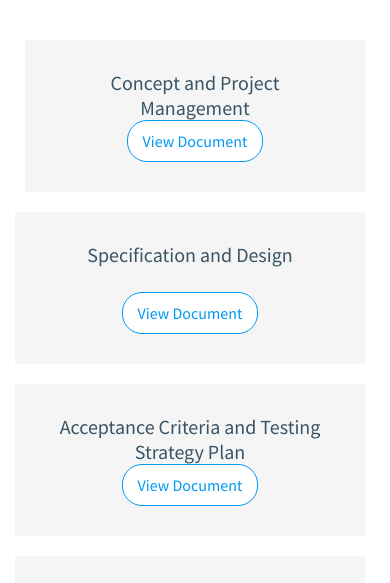
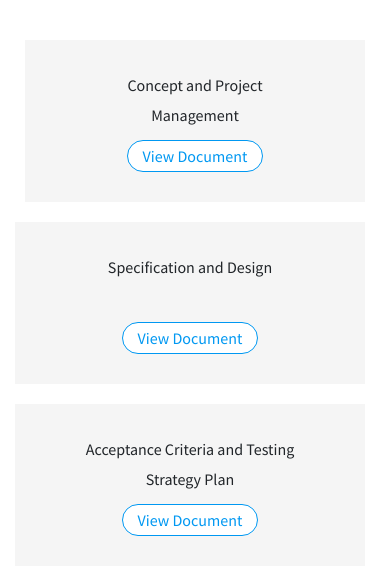
Before and after one commit to YiJio/ePCR, a plain HTML site: page documents.html in a window 390 px wide. Shown: the part 242-825 px from the top of the page. Drawn offline with nearby package versions, Linux system fonts and the light colour scheme.

Commit message:
Update styles-2.css

```diff
--- a/styles-2.css
+++ b/styles-2.css
@@ -2,23 +2,25 @@
 
 body { border:0; outline:0; margin:0; padding:0; font-size:16px; font-family:'Source Sans Pro', sans-serif; line-height:30px; }
 h2 { font-family:'Raleway', sans-serif; }
-a:link{color: blue;}
+a:link {color:blue; }
 hr {border:none; border-top:1px solid #ccc; }
+
 .footer { height:50px; line-height:50px; background:#333; color:#fff; text-align:center; font-size:smaller; }
 
 table.doc { margin-bottom:22rem; width:100%; }
 table.doc td { padding:10px 10px 10px 0; vertical-align:top; width:25%; }
 table.doc td:first-child { padding:10px; }
-table.doc div { padding:30px; height:200px; background:#f5f5f5; text-align:left; }
-table.doc span { display:block; margin-bottom:20px; height:70px; line-height:25px; font-size:20px; color:#385465; }
-table.doc a { display:inline-block; padding:5px 15px; border-radius:20px; border:1px solid rgba(0,152,242,1); background:#fff; color:rgba(0,152,242,1); text-decoration:none; text-align:center; transition:150ms all ease-in-out; }
+table.doc div { position:relative; padding:30px; height:230px; background:#f5f5f5; text-align:left; }
+table.doc span { position:absolute; bottom:0; left:0; display:block; padding:0 30px; height:70px; }
+table.doc h2 { display:block; font-size:20px; font-family:'Source Sans Pro', sans-serif; color:#385465; }
+table.doc a { display:inline-block; padding:5px 15px; line-height:20px; border-radius:20px; border:1px solid rgba(0,152,242,1); background:#fff; color:rgba(0,152,242,1); text-decoration:none; text-align:center; transition:150ms all ease-in-out; }
 table.doc a:hover { background:rgba(0,152,242,1); color:#fff; }
 
 @media only screen and (max-width:768px) {
   table.doc { margin-bottom:15rem; }
   table.doc td { display:block; width:100%; }
   table.doc div { height:auto; text-align:center; }
-  table.doc span { height:30px; }
+  table.doc span { position:initial; text-align:center; }
 }
 
 @media (max-width:480px) {
```
